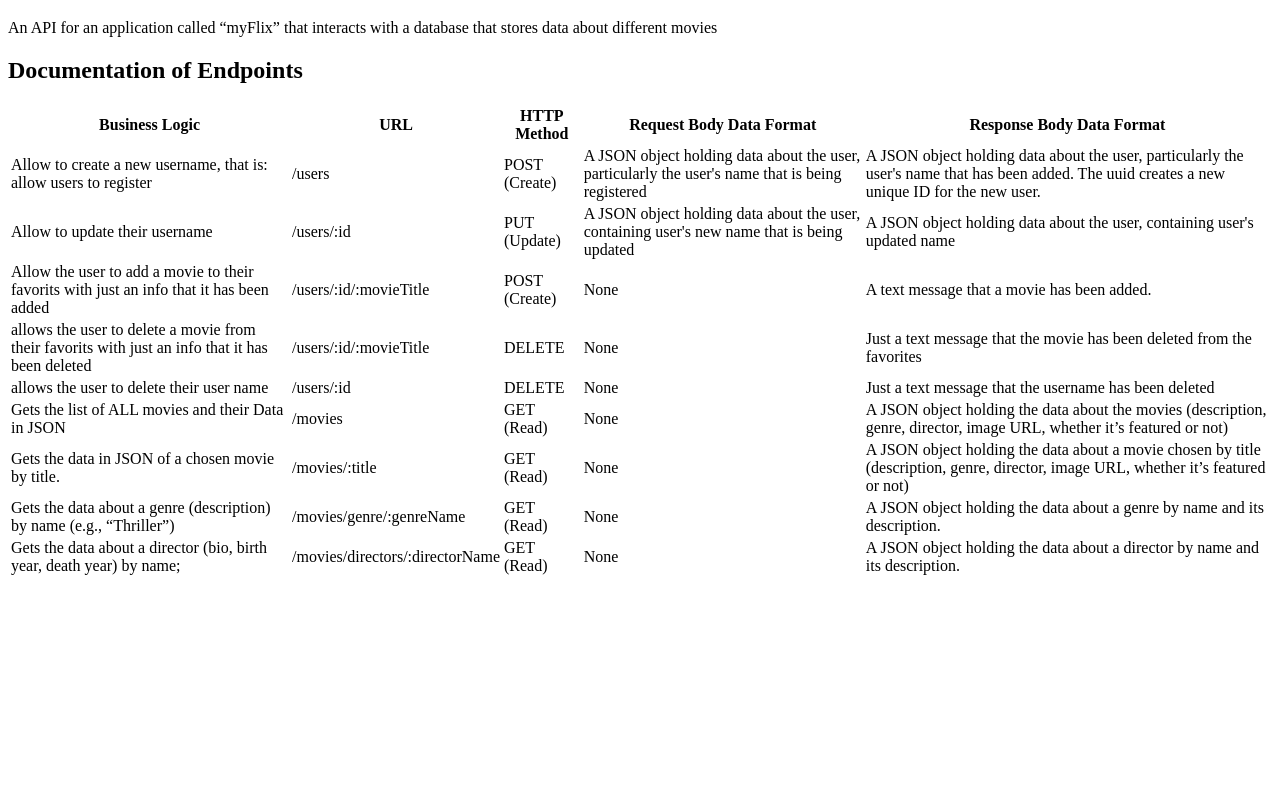
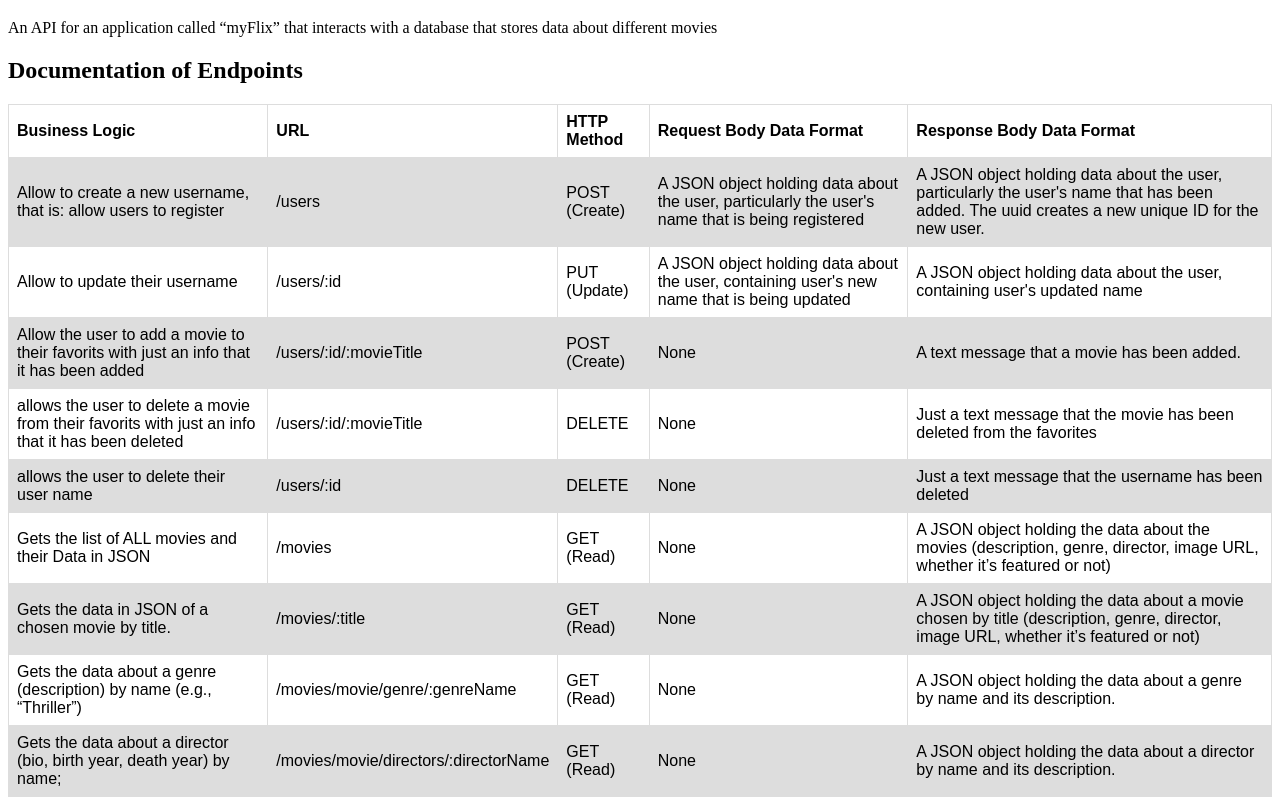
Before and after one commit to agawi88/movie_api, a website: page public/documentation.html in a window 1280 px wide. Shown: the part 61-866 px from the top of the page. Before the commit the page ends 800 px from the top, so only its background shows below. Drawn offline with Linux system fonts and the light colour scheme.

Commit message:
Updated documentation.html
updated the path for GET genre by name and GET director by name to a working one, added some styling to the table to enhance its readability

```diff
--- a/public/documentation.html
+++ b/public/documentation.html
@@ -4,6 +4,24 @@
     <meta charset="UTF-8">
     <meta name="viewport" content="width=device-width, initial-scale=1.0">
     <title>myFlix API</title>
+    <style>
+        table {
+            font-family: arial, sans-serif;
+            border-collapse: collapse;
+            width: 100%;
+        }
+
+        td,
+        th {
+            border: 1px solid #dddddd;
+            text-align: left;
+            padding: 8px;
+        }
+
+        tr:nth-child(even) {
+            background-color: #dddddd;
+        }
+    </style>
 </head>
 <body>
     <h1>Movies API</h1>
@@ -71,14 +89,14 @@
 </tr>
 <tr>
     <td> Gets the data about a genre (description) by name (e.g., “Thriller”) </td>
-    <td>/movies/genre/:genreName</td>
+    <td>/movies/movie/genre/:genreName</td>
     <td>GET (Read)</td>
     <td>None</td>
     <td>A JSON object holding the data about a genre by name and its description.</td>
 </tr>
 <tr>
     <td> Gets the data about a director (bio, birth year, death year) by name; </td>
-    <td>/movies/directors/:directorName</td>
+    <td>/movies/movie/directors/:directorName</td>
     <td>GET (Read)</td>
     <td>None</td>
     <td>A JSON object holding the data about a director by name and its description.</td>
```
